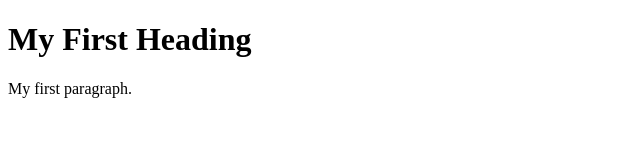
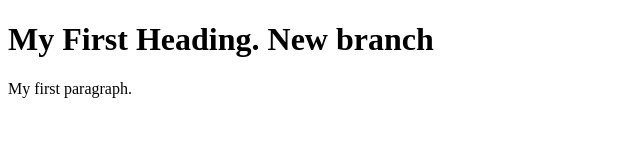
Before and after one commit to andig91/EnterpriseIOT-wiki, a plain HTML site: page index.html in a window 1280 px wide. Shown: the whole page, without its empty margins (0-640 px from the left). Drawn offline with Linux system fonts and the light colour scheme.

Commit message:
Test branch

```diff
--- a/index.html
+++ b/index.html
@@ -2,7 +2,7 @@
 <html>
 <body>
 
-<h1>My First Heading</h1>
+<h1>My First Heading. New branch </h1>
 <p>My first paragraph.</p>
 
 </body>
```
